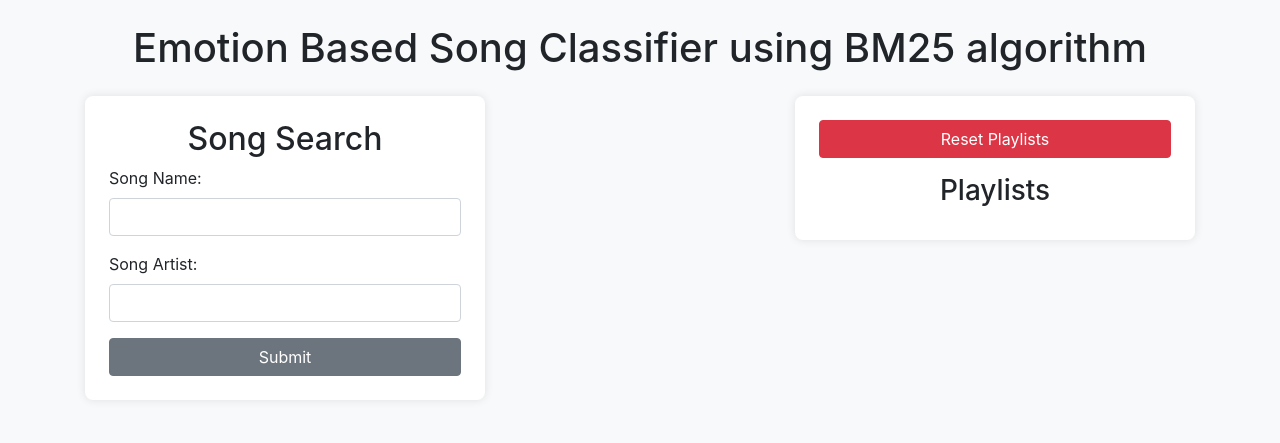
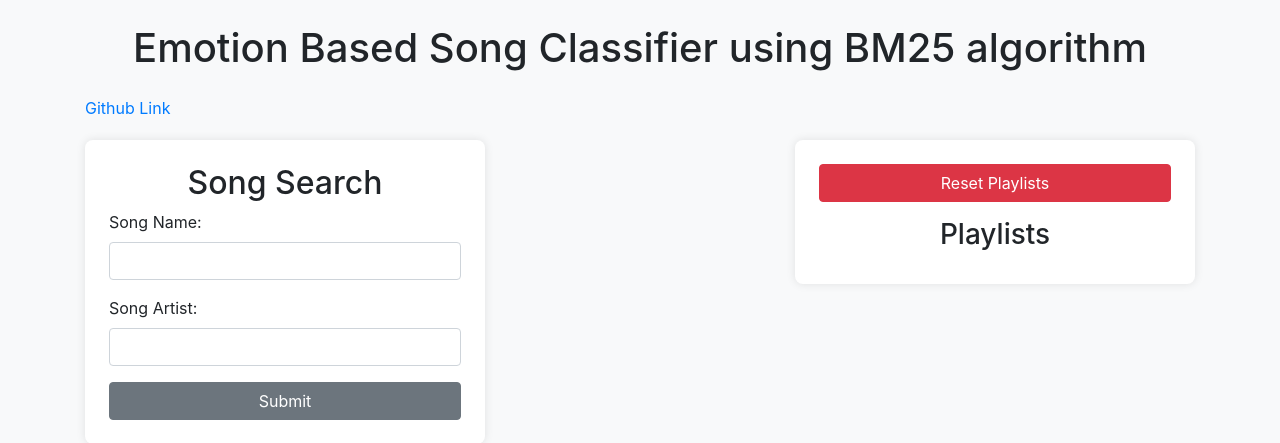
Before and after one commit to pranavcivi/csce470-final, a Flask app: page / in a window 1280 px wide. Shown: the top 443 px of the page. Run offline with Flask 3, Linux system fonts and the light colour scheme; parts of the project's set-up code (start-up, migrations or seed data) failed here and were passed over; some libraries are stand-ins or nearby versions.

Commit message:
github link

```diff
--- a/checkpoint3/templates/base.html
+++ b/checkpoint3/templates/base.html
@@ -49,6 +49,7 @@
 <div class="container mt-4">
 
     <h1 class="text-center mb-4">Emotion Based Song Classifier using BM25 algorithm</h1>
+    <a href="https://github.com/pranavcivi/csce470-final/tree/main/checkpoint3" target="_blank" class="github-link">Github Link</a>
     <div class="content-container">
         <div class="form-box">
             <h2 class="text-center">Song Search</h2>
```
